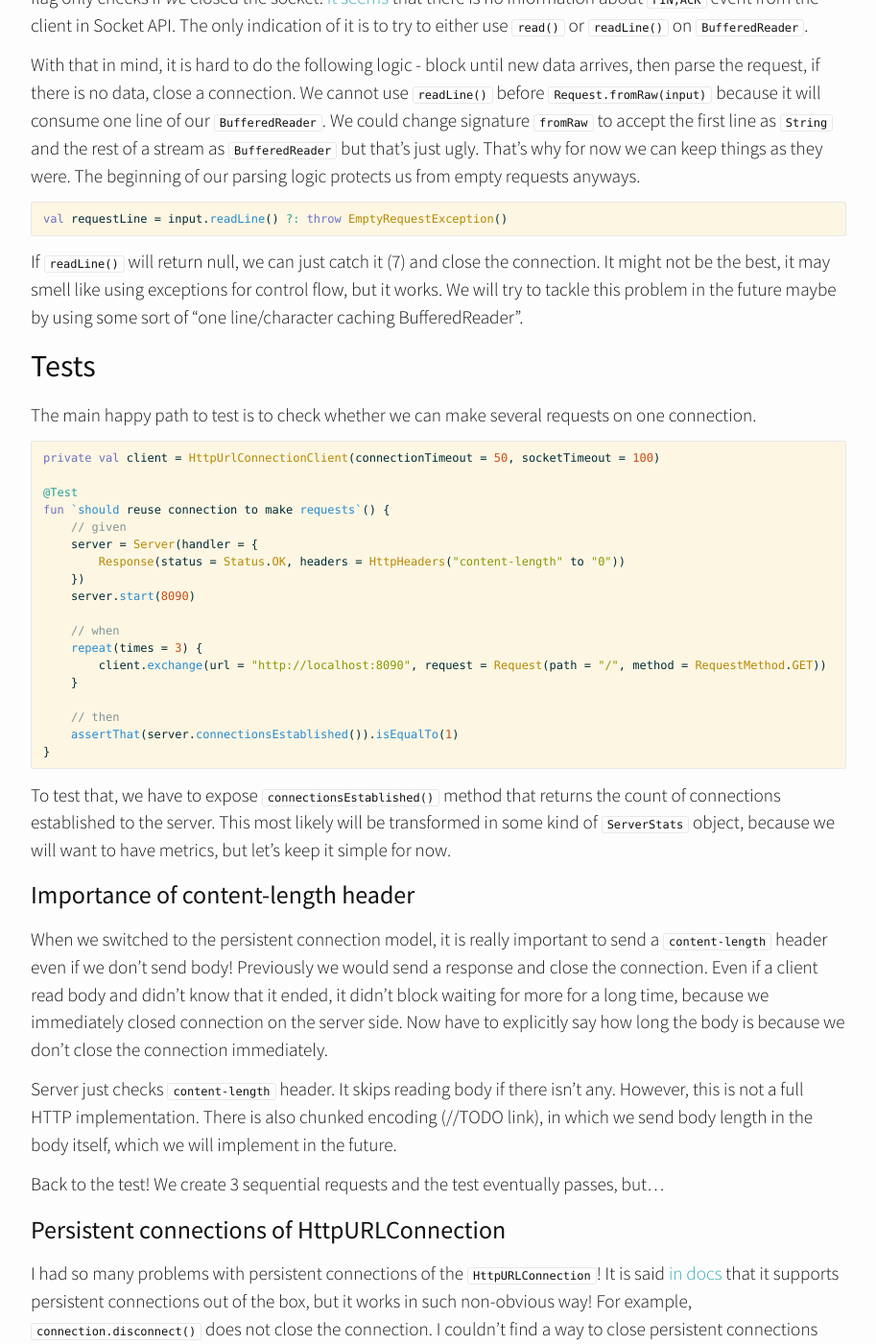
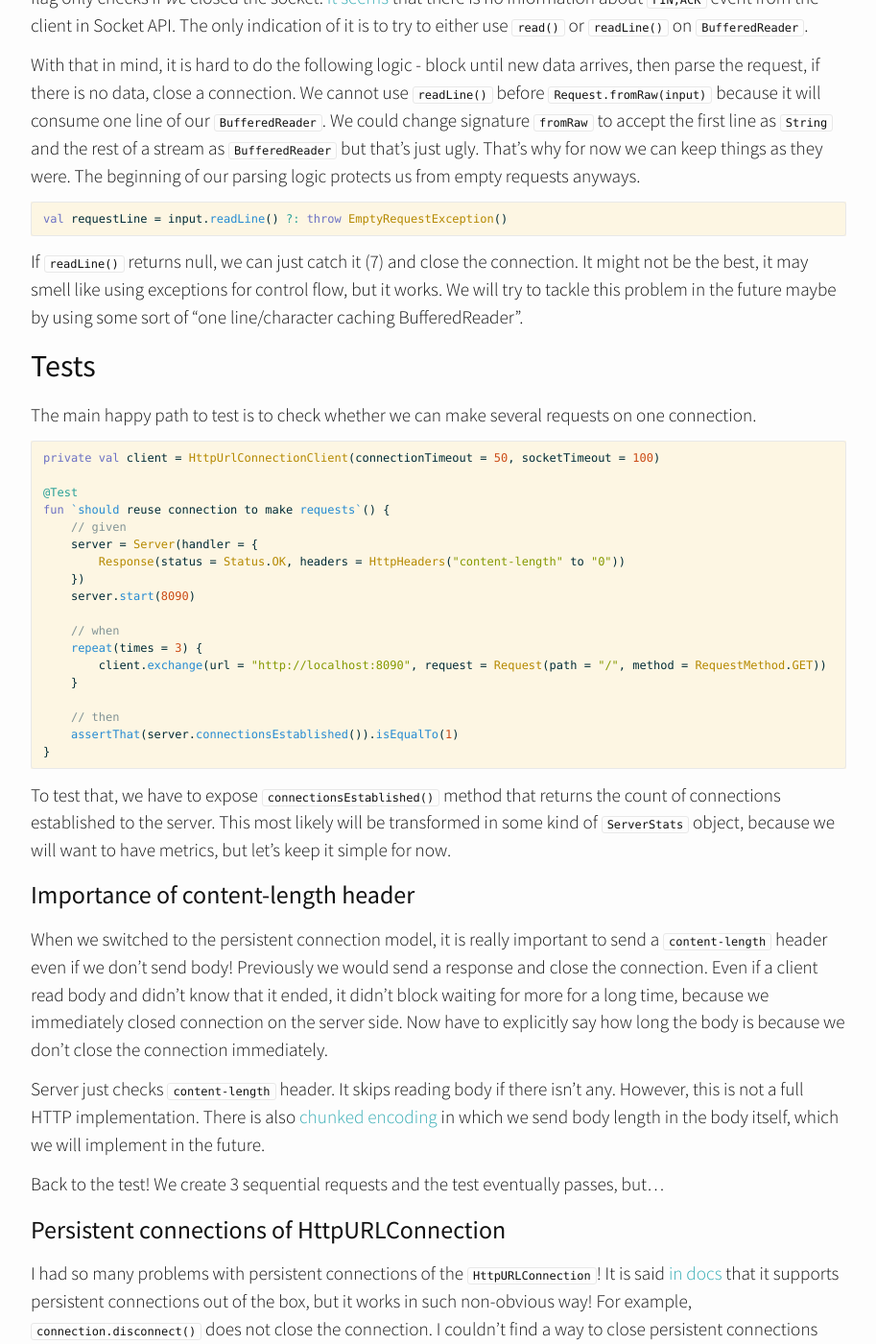
Before and after one commit to jakubdyszkiewicz/jakubdyszkiewicz.github.io, a Jekyll site: the page built from _posts/2018-10-08-http-part5.markdown, in a window 1280 px wide and 1400 px high, scrolled down 6549 px. Shown: the whole window at 96% size, without its empty margins (183-1096 px from the left). Built offline with Jekyll 4.4.1, drawn with Linux system fonts in a browser that asks for light colours; nearby versions of some CDN libraries; comment, search, counter and statistics services are not loaded; some of the changed text lies outside the part shown.

Commit message:
HTTP - Part 5 - conditionals

````diff
--- a/_posts/2018-10-08-http-part5.markdown
+++ b/_posts/2018-10-08-http-part5.markdown
@@ -196,9 +196,9 @@ We create a new connection from accepted socket (3), add it to the connection po
 
 The main changes are in `handleConnection` method. Previously, we used `socket.use { }`  block in which we read a request and sent a response. At the end of this block, the connection was closed. We can’t do that now because we want to keep the connection opened. Instead, we should keep reading requests and sending responses while the connection is open.
 
-After a first request from a connection, our server will go through second iteration of the loop and will block on `Request.fromRaw(input)`, (6) which will block on `input.readLine()` of `BufferedReader`, which internally will block on a socket `read()`. This loop ends if either server or client will close the connection (7) or will send `Connection: close` header (8).
+After a first request from a connection, our server will go through second iteration of the loop and will block on `Request.fromRaw(input)`, (6) which will block on `input.readLine()` of `BufferedReader`, which internally will block on a socket `read()`. This loop ends if either server or client closes the connection (7) or will send `Connection: close` header (8).
 
-#### Detecting closed connections by client
+#### Detecting connections closed by client
 Detecting closed connections by our server is easy, we can check `socket.isClosed`. The tricky part for me was to check if a connection was closed by the client. When the client closes a connection, it sends `FIN,ACK` segment and we send the `ACK` back.  At first, I thought that we can just check `socket.isClosed` too, but I was wrong - this flag only checks if *we* closed the socket.
 [It seems](https://stackoverflow.com/a/10241044/1189159) that there is no information about `FIN,ACK` event from the client in Socket API.
 The only indication of it is to try to either use `read()` or `readLine()` on `BufferedReader`.
@@ -208,7 +208,7 @@ That’s why for now we can keep things as they were. The beginning of our parsi
 ``` kotlin
 val requestLine = input.readLine() ?: throw EmptyRequestException()
 ```
-If `readLine()` will return null, we can just catch it (7) and close the connection. It might not be the best, it may smell like using exceptions for control flow, but it works.
+If `readLine()` returns null, we can just catch it (7) and close the connection. It might not be the best, it may smell like using exceptions for control flow, but it works.
 We will try to tackle this problem in the future maybe by using some sort of “one line/character caching BufferedReader”.
 
 ## Tests
@@ -238,7 +238,7 @@ To test that, we have to expose `connectionsEstablished()` method that returns t
 ### Importance of content-length header
 When we switched to the persistent connection model, it is really important to send a `content-length` header even if we don't send body! Previously we would send a response and close the connection. Even if a client read body and didn’t know that it ended, it didn’t block waiting for more for a long time, because we immediately closed connection on the server side. Now have to explicitly say how long the body is because we don’t close the connection immediately.
 
-Server just checks `content-length` header. It skips reading body if there isn’t any. However, this is not a full HTTP implementation. There is also chunked encoding (//TODO link), in which we send body length in the body itself, which we will implement in the future.
+Server just checks `content-length` header. It skips reading body if there isn’t any. However, this is not a full HTTP implementation. There is also [chunked encoding](https://en.wikipedia.org/wiki/Chunked_transfer_encoding) in which we send body length in the body itself, which we will implement in the future.
 
 Back to the test! We create 3 sequential requests and the test eventually passes, but…
 
````
Also changed, not shown: 2 other files.
